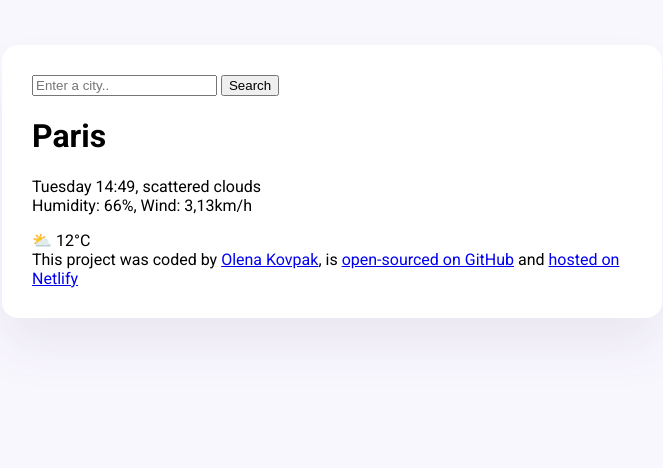
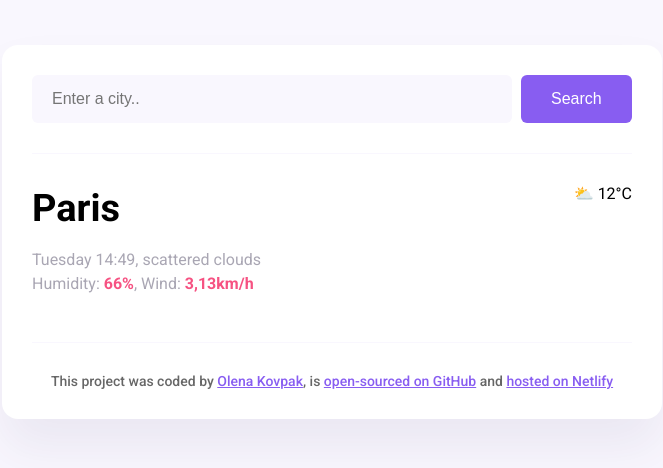
Before and after one commit to OlenaParfena/meteo, a plain HTML site: page index.html in a window 1280 px wide. Shown: the whole page, without its empty margins (308-971 px from the left). Drawn offline with Linux system fonts and the light colour scheme.

Commit message:
added css

```diff
--- a/index.html
+++ b/index.html
@@ -15,21 +15,28 @@
   <body>
     <div class="weather-app">
       <header>
-        <form>
-          <input type="search" placeholder="Enter a city.." required />
-          <input type="submit" value="Search" />
+        <form class="search-form">
+          <input
+            type="search"
+            placeholder="Enter a city.."
+            required
+            class="search-form-input"
+          />
+          <input type="submit" value="Search" class="search-form-button" />
         </form>
       </header>
       <main>
-        <div>
-          <h1>Paris</h1>
-          <p>
-            Tuesday 14:49, scattered clouds
-            <br />
-            Humidity: 66%, Wind: 3,13km/h
-          </p>
+        <div class="weather-app-data">
+          <div>
+            <h1 class="weather-app-city">Paris</h1>
+            <p class="weather-app-details">
+              Tuesday 14:49, scattered clouds
+              <br />
+              Humidity: <strong>66%</strong>, Wind: <strong>3,13km/h</strong>
+            </p>
+          </div>
+          <div class="weather-app-temperature">⛅️ 12°С</div>
         </div>
-        <div>⛅️ 12°С</div>
       </main>
 
       <footer>
--- a/src/index.css
+++ b/src/index.css
@@ -1,6 +1,9 @@
 body {
   background-color: #f9f7fe;
   font-family: "Roboto", sans-serif;
+}
+a {
+  color: #885df1;
 }
 .weather-app {
   background: white;
@@ -10,3 +13,55 @@ body {
   border-radius: 16px;
   padding: 30px;
 }
+header {
+  border-bottom: 1px solid #f9f7fe;
+  padding: 0 0 30px 0;
+}
+.search-form-input {
+  background-color: #f9f7fe;
+  border: none;
+  border-radius: 6px;
+  width: 80%;
+  font-size: 16px;
+  padding: 15px 20px;
+}
+.search-form-button {
+  background: #885df1;
+  padding: 15px 30px;
+  border: none;
+  font-size: 16px;
+  margin-left: 5px;
+  border-radius: 6px;
+  color: white;
+}
+
+main {
+  padding: 30px 0;
+}
+
+.weather-app-data {
+  display: flex;
+  justify-content: space-between;
+}
+.weather-app-city {
+  margin: 0;
+  font-size: 38px;
+  line-height: 48px;
+}
+.weather-app-details {
+  font-size: 16px;
+  color: rgba(39, 33, 66, 0.4);
+  line-height: 24px;
+  font-weight: 500px;
+}
+.weather-app-details strong {
+  color: #f65282;
+}
+footer {
+  border-top: 1px solid #f9f7fe;
+  padding: 30px 0 0 0;
+  text-align: center;
+  font-size: 14px;
+  font-weight: 500;
+  color: rgba(0, 0, 0, 0.6);
+}
```
